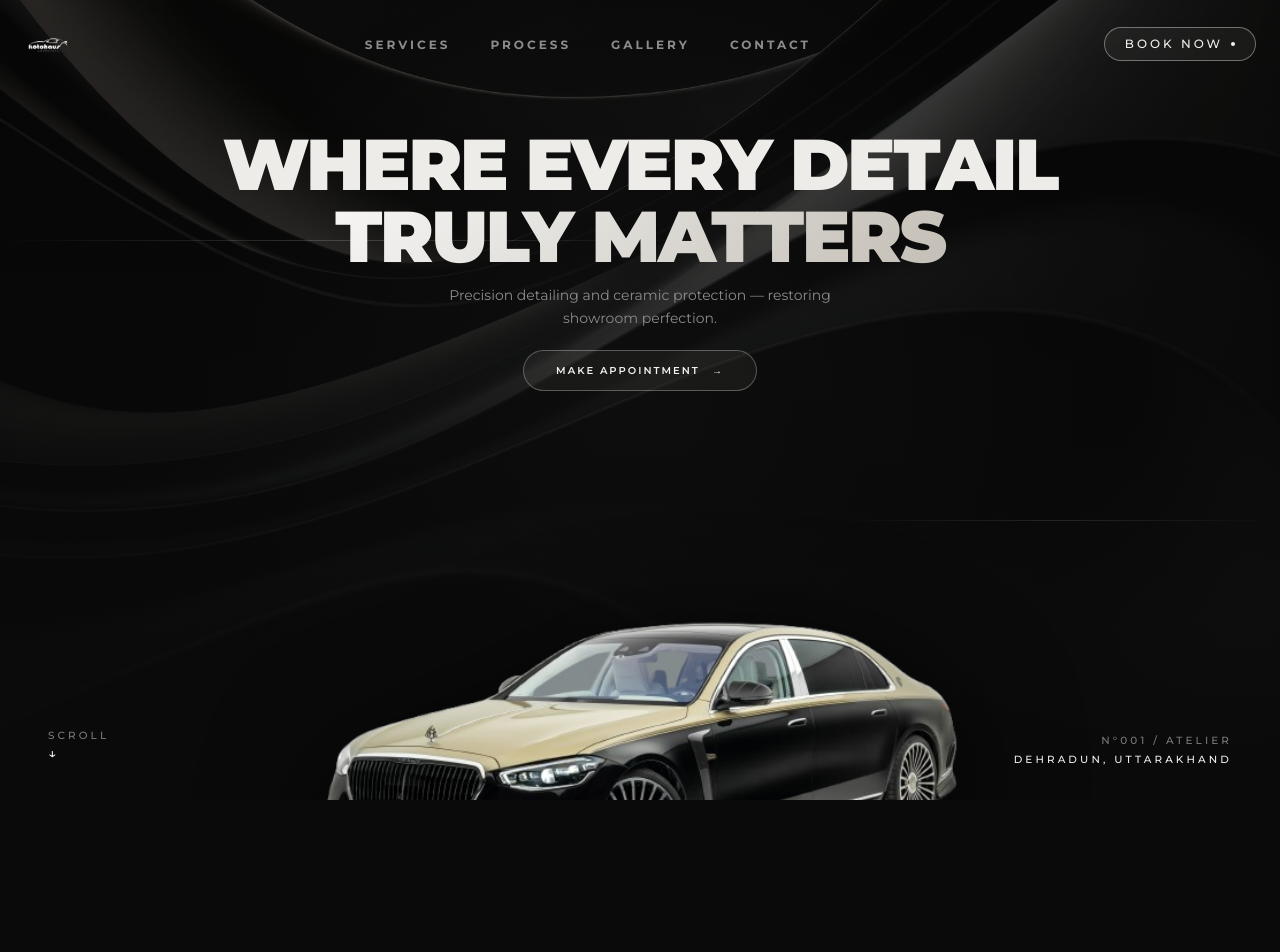
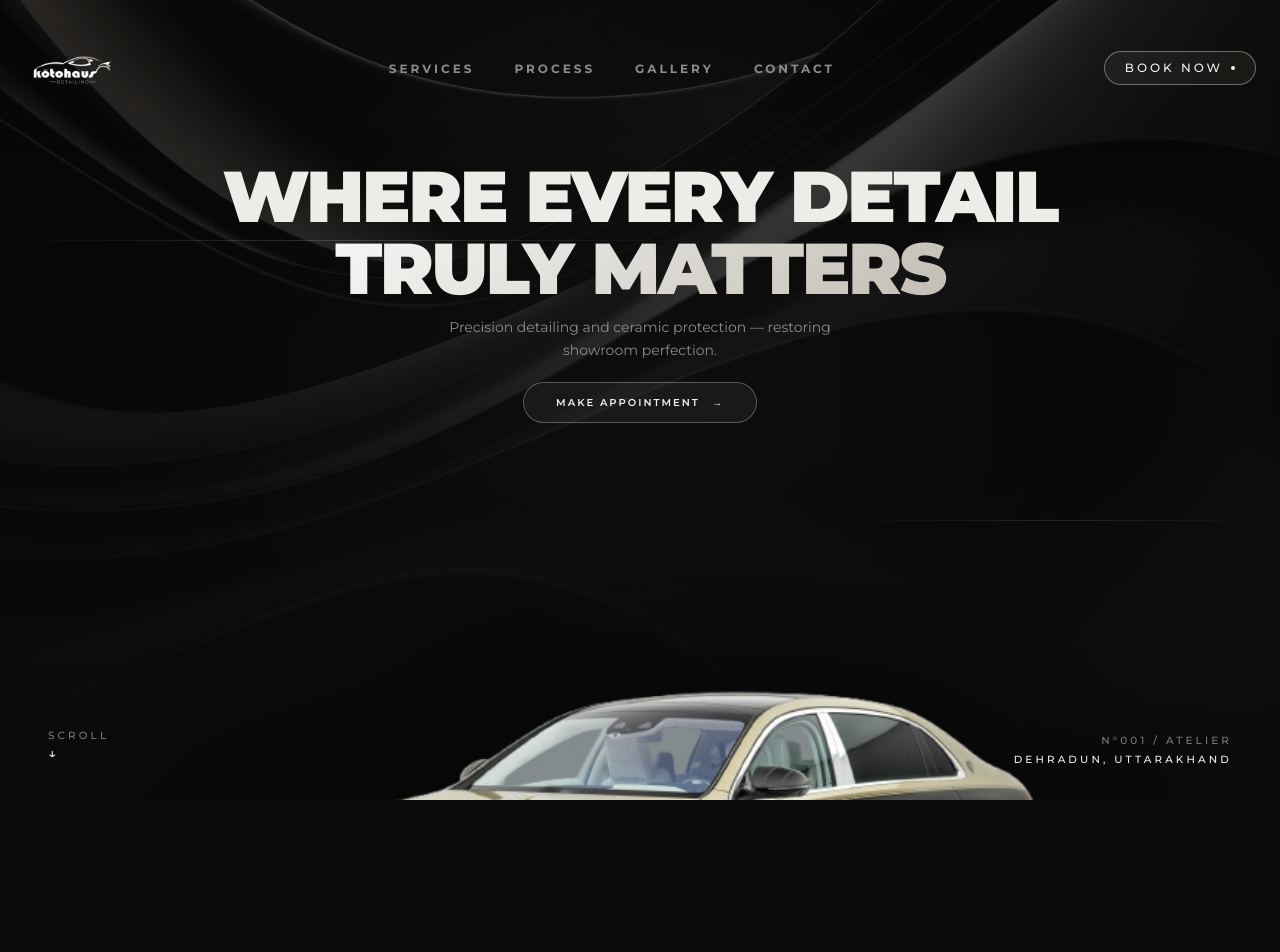
Before and after one commit to SypherKx/KotoHaus-Detailings, a React (Vite) app: page / in a window 1280 px wide. Shown: the top 952 px of the page. Built offline with nearby package versions, Linux system fonts and the light colour scheme; the HTML template or start-up script is replaced by a standard one.

Commit message:
fix: doubled logo size and corrected car vertical alignment

```diff
--- a/src/components/Navbar.tsx
+++ b/src/components/Navbar.tsx
@@ -44,7 +44,7 @@ export const Navbar = () => {
           <img
             src={kotohausLogo}
             alt="Kotohaus Detailing Logo"
-            className="h-10 md:h-12 w-auto mix-blend-screen transition-all duration-300 hover:opacity-80"
+            className="h-20 md:h-24 w-auto mix-blend-screen transition-all duration-300 hover:opacity-80"
           />
         </Link>
 
--- a/src/components/sections/Hero.tsx
+++ b/src/components/sections/Hero.tsx
@@ -166,7 +166,7 @@ export const Hero = () => {
       <div className="relative z-10 flex h-full w-full flex-col">
 
         {/* ── Text Block ── */}
-        <div className="hero-content flex flex-col items-center justify-center px-6 pt-32 pb-4 text-center">
+        <div className="hero-content flex flex-col items-center justify-center px-6 pt-40 pb-4 text-center">
           <h1 className="hero-title text-[2.5rem] md:text-6xl lg:text-7xl font-black uppercase tracking-tight text-foreground leading-[1.05]">
             <span className="hero-title-line block">Where Every Detail</span>
             <span className="hero-title-line block text-gradient-gold">
@@ -191,11 +191,11 @@ export const Hero = () => {
         </div>
 
         {/* ── Car Block (fills remaining height) ── */}
-        <div className="hero-car flex-1 flex items-center justify-center pointer-events-none">
+        <div className="hero-car flex-1 flex items-end justify-center pb-10 md:pb-20 pointer-events-none">
           <img
             src={heroCar}
             alt="Mansory Mercedes-Maybach — Kotohaus Detailing"
-            className="w-[75%] md:w-[60%] lg:w-[55%] max-w-[900px] h-auto object-contain drop-shadow-[0_30px_60px_rgba(0,0,0,0.8)]"
+            className="w-[80%] md:w-[70%] max-w-[1100px] h-auto object-contain drop-shadow-[0_30px_60px_rgba(0,0,0,0.8)]"
             fetchPriority="high"
           />
         </div>
```
